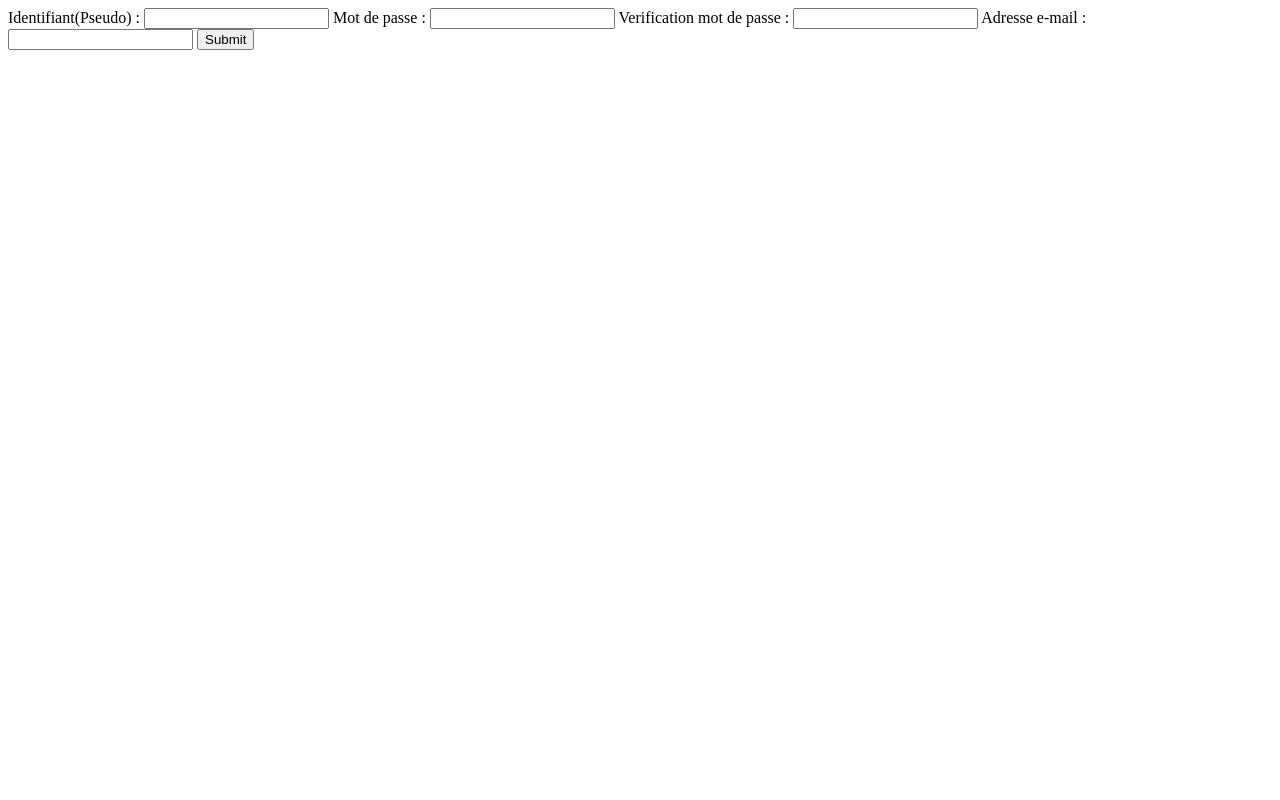
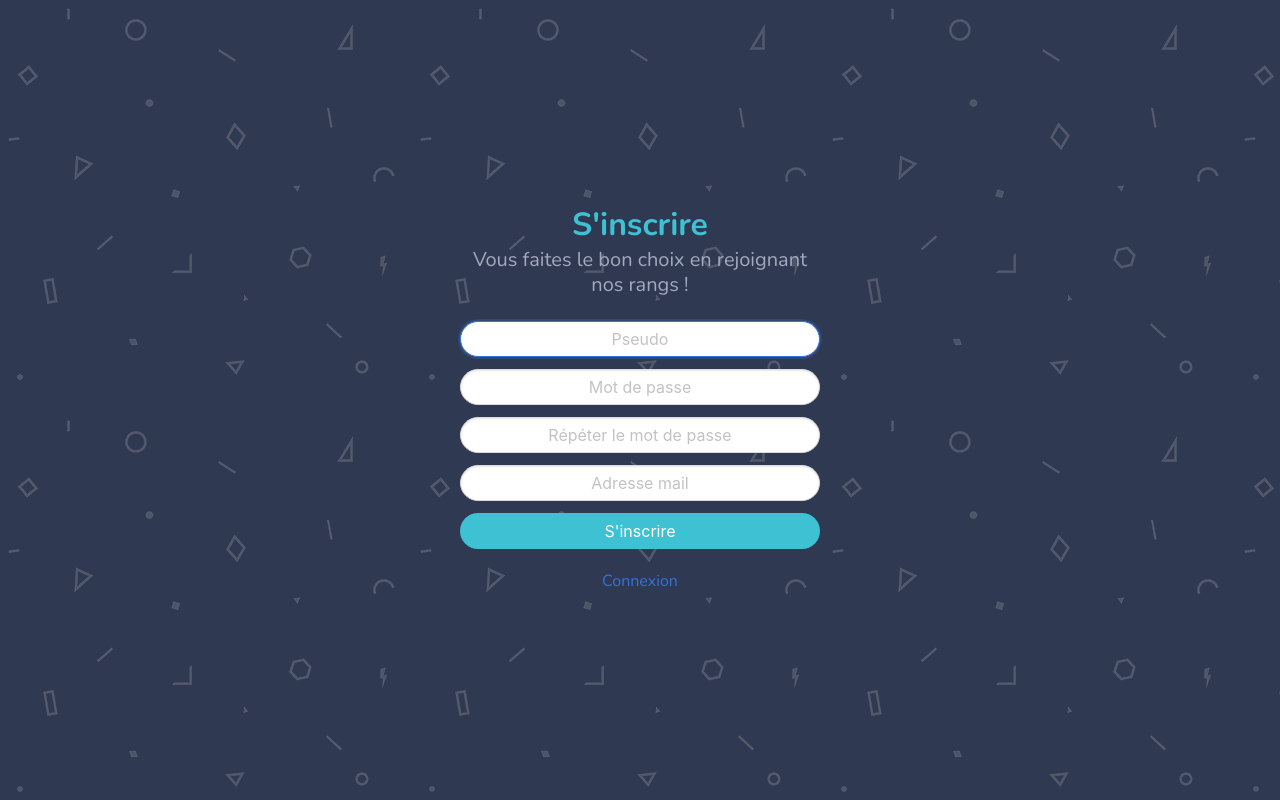
Before and after one commit to borisjacquot/smash, a PHP site: page /inscription.include.php in a window 1280 px wide. Run offline with PHP 8.4, Linux system fonts and the light colour scheme; some libraries are stand-ins or nearby versions.

Commit message:
Design inscription

```diff
--- a/css/main.css
+++ b/css/main.css
@@ -252,3 +252,6 @@ body{
 	color: #3dc1d3;
 	font-size: 15px;
 }
+.shadow {
+  box-shadow: 0 4px 8px 0 rgba(0, 0, 0, 0.2), 0 6px 20px 0 rgba(0, 0, 0, 0.19);
+}
--- a/index.php
+++ b/index.php
@@ -26,8 +26,8 @@
 			<p class="navbar-item"><a href="#" class="nonactive"><i class="fas fa-fist-raised" style="color:#3dc1d3;margin-right: 5px;"></i>COMBATTANTS</a></p>
 		</div>
 		<div class="column right">
-			<p class="navbar-item has-text-white desktop">CONNEXION</p>
-			<p class="navbar-item has-text-white desktop">INSCRIPTION</p>
+			<p class="navbar-item"><a href="login.include.php" class="nonactive">CONNEXION</a></p>
+			<a href="inscription.include.php" class="button is-rounded" style="color: white; border: none; background-color: #3dc1d3;">INSCRIPTION</a>
 			<figure class="navbar-item image has-text-white">
 				<i class="fas fa-bars" style="width: 1rem; height: 1rem;"></i>
 			</figure>
--- a/inscription.include.php
+++ b/inscription.include.php
@@ -1,3 +1,15 @@
+<!DOCTYPE html>
+<html>
+  <head>
+    <meta charset="utf-8">
+    <meta name="viewport" content="width=device-width, initial-scale=1">
+    <title>Connexion</title>
+    <link rel="stylesheet" href="https://cdnjs.cloudflare.com/ajax/libs/bulma/0.7.2/css/bulma.min.css">
+    <link rel="stylesheet" href="https://use.fontawesome.com/releases/v5.6.3/css/all.css" integrity="sha384-UHRtZLI+pbxtHCWp1t77Bi1L4ZtiqrqD80Kn4Z8NTSRyMA2Fd33n5dQ8lWUE00s/" crossorigin="anonymous">
+    <!-- <link rel="stylesheet" href="css/debug.css"> -->
+    <link rel="stylesheet" href="css/main.css">
+  </head>
+  <body style="background-color: #303952; background-image: url(img/geo.png);">
 <?php
 /**
  * Created by PhpStorm.
@@ -30,12 +42,54 @@ if(isset($_SESSION['userID'])){
 }
 else{
     echo <<<HTML
-    <form action="#" method="post">
+    <!-- <form action="#" method="post">
         <label>Identifiant(Pseudo) : <input type="text" name="pseudo" required></label>
         <label>Mot de passe : <input type="password" name="psd1" required></label>
         <label>Verification mot de passe : <input type="password" name="psd2" required></label>
         <label>Adresse e-mail : <input type="mail" name="mail" required></label>
         <input type="submit">
-    </form>
+    </form> -->
+
+    <section class="hero is-fullheight">
+        <div class="hero-body">
+            <div class="container has-text-centered">
+                <div class="column is-4 is-offset-4">
+                    <h3 class="title" style="color:#3dc1d3;">S'inscrire</h3>
+                    <p class="subtitle" style="color: #A2A9BD;">Vous faites le bon choix en rejoignant nos rangs !</p>
+                        <form action="#" method="post">
+                            <div class="field">
+                                <div class="control">
+                                    <input class="input is-rounded has-text-centered" type="text" name="pseudo" placeholder="Pseudo" autofocus="" required>
+                                </div>
+                            </div>
+
+                            <div class="field">
+                                <div class="control">
+                                    <input class="input is-rounded has-text-centered" type="password" name="psd1" placeholder="Mot de passe" required>
+                                </div>
+                            </div>
+                            <div class="field">
+                                <div class="control">
+                                    <input class="input is-rounded has-text-centered" type="password" name="psd2" placeholder="Répéter le mot de passe" required>
+                                </div>
+                            </div>
+                            <div class="field">
+                                <div class="control">
+                                    <input class="input is-rounded has-text-centered" type="mail" name="mail" placeholder="Adresse mail" autofocus="" required>
+                                </div>
+                            </div>
+                            <button type="submit" class="button is-block is-fullwidth is-rounded" style="background-color:#3dc1d3; color: white; border: none;">S'inscrire</button>
+                        </form>
+                    <p class="has-text-grey" style="margin-top: 20px;">
+                        <a href="login.include.php">Connexion</a>
+                    </p>
+                </div>
+            </div>
+        </div>
+    </section>
 HTML;
 }
+?>
+
+</body>
+</html>
```
